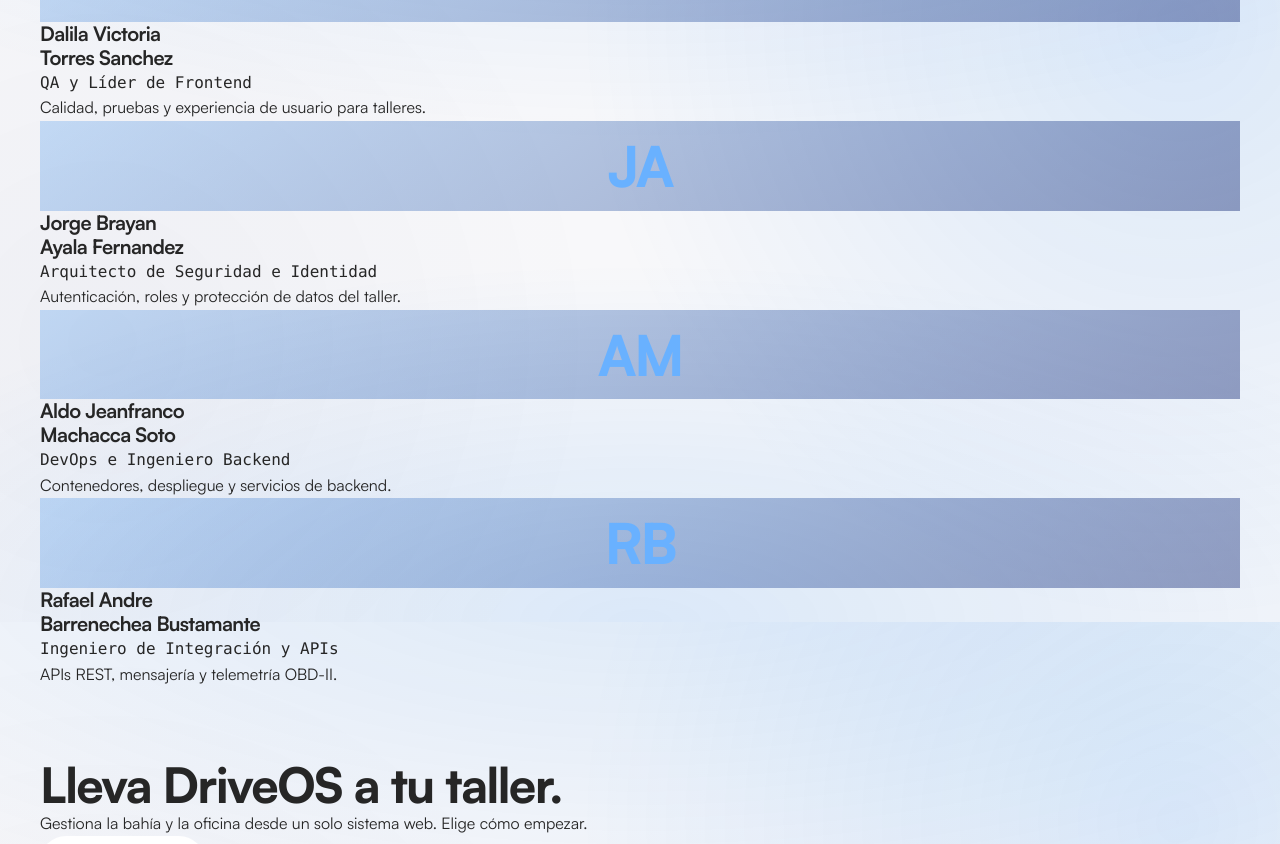
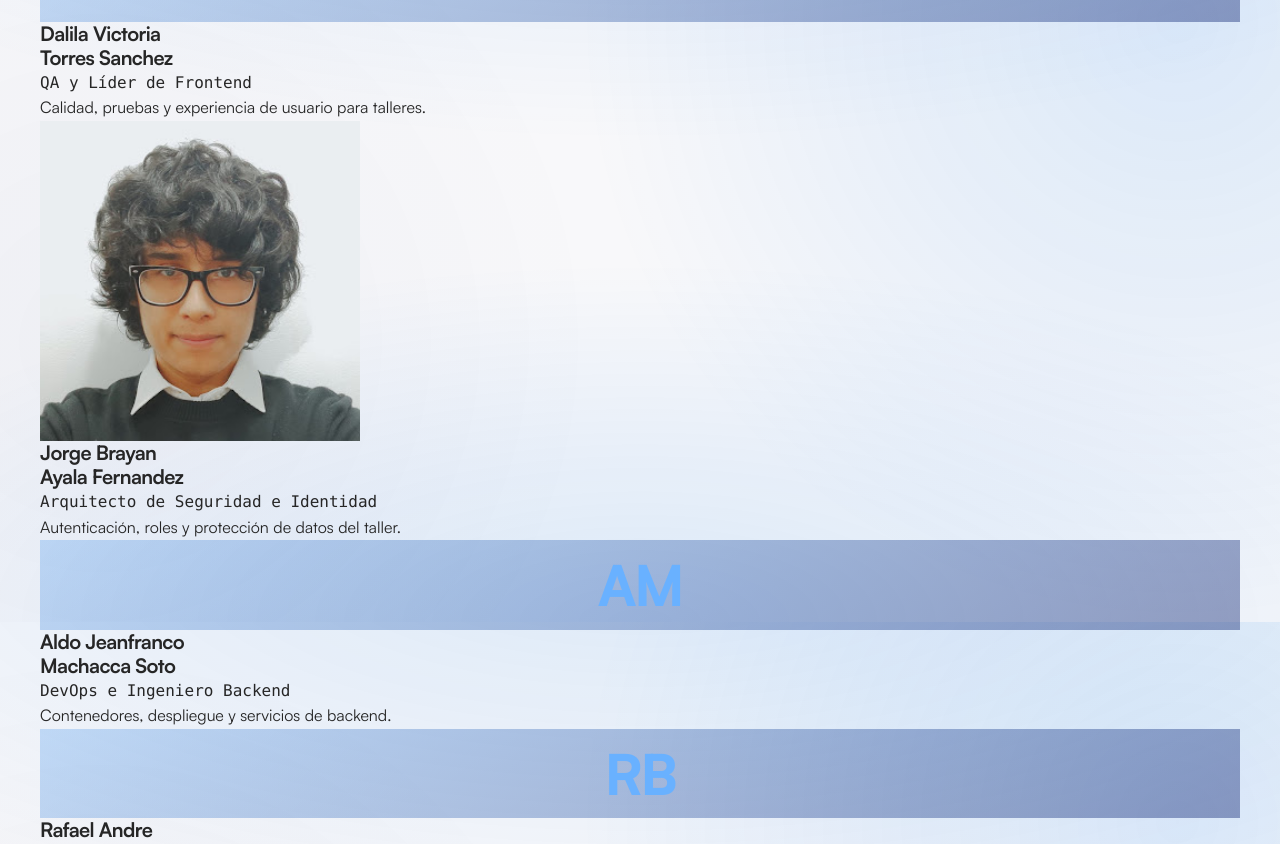
Before and after one commit to fork-devs/fork-devs-webside, a website: page index.html in a window 1280 px wide. Shown: the part 8178-9022 px from the top of the page. Drawn offline with nearby package versions, Linux system fonts and the light colour scheme; files that its build step writes are made by us from their sources.

Commit message:
feat(team): Add and update a member photo to the main page for team section

```diff
--- a/index.html
+++ b/index.html
@@ -597,7 +597,7 @@
           <p class="member__line" data-i18n="team.m2_desc">Calidad, pruebas y experiencia de usuario para talleres.</p>
         </li>
         <li class="member reveal" style="--d:140ms">
-          <div class="member__ph member__ph--ini" role="img" aria-label="Jorge Brayan Ayala Fernandez"><span>JA</span></div>
+          <div class="member__ph"><img src="assets/team/jorge.jpg" alt="Jorge Brayan Ayala Fernandez" width="320" height="400" loading="lazy"></div>
           <h3>Jorge Brayan<br>Ayala Fernandez</h3>
           <p class="member__role mono" data-i18n="team.m3_role">Arquitecto de Seguridad e Identidad</p>
           <p class="member__line" data-i18n="team.m3_desc">Autenticación, roles y protección de datos del taller.</p>
```
Also changed, not shown: assets/team/jorge.jpg (added).
